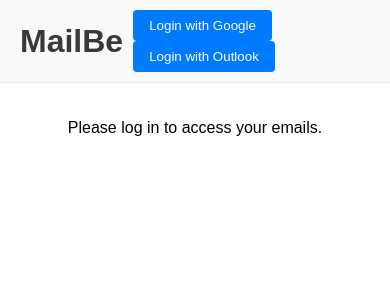
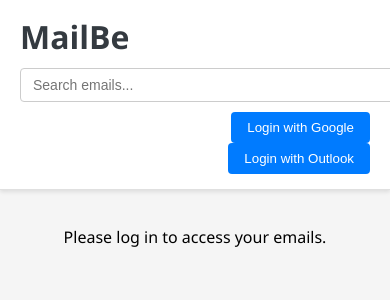
Before and after one commit to AjayyP10/MailBe, a React (Create React App) app in the folder frontend/: page / in a window 390 px wide. Shown: the top 300 px of the page. Built offline with nearby package versions, Linux system fonts and the light colour scheme.

Commit message:
Enhance frontend UI: add loading, search, attachments, error handling, and responsive design

```diff
--- a/frontend/src/App.css
+++ b/frontend/src/App.css
@@ -1,17 +1,19 @@
 .App {
-  font-family: Arial, sans-serif;
+  font-family: 'Segoe UI', Tahoma, Geneva, Verdana, sans-serif;
   height: 100vh;
   display: flex;
   flex-direction: column;
+  background-color: #f5f5f5;
 }
 
 header {
-  background-color: #f8f9fa;
-  padding: 10px 20px;
-  border-bottom: 1px solid #e9ecef;
+  background-color: #ffffff;
+  padding: 15px 20px;
+  border-bottom: 1px solid #e0e0e0;
   display: flex;
   justify-content: space-between;
   align-items: center;
+  box-shadow: 0 2px 4px rgba(0,0,0,0.1);
 }
 
 header h1 {
@@ -33,6 +35,21 @@ header button:hover {
   background-color: #0056b3;
 }
 
+.search-input {
+  padding: 8px 12px;
+  border: 1px solid #ccc;
+  border-radius: 4px;
+  margin-right: 10px;
+  width: 200px;
+  font-size: 14px;
+}
+
+.search-input:focus {
+  outline: none;
+  border-color: #007bff;
+  box-shadow: 0 0 0 2px rgba(0,123,255,0.25);
+}
+
 .email-container {
   display: flex;
   flex: 1;
@@ -40,6 +57,31 @@ header button:hover {
 }
 
 @media (max-width: 768px) {
+  header {
+    flex-direction: column;
+    align-items: flex-start;
+  }
+
+  header h1 {
+    margin-bottom: 10px;
+  }
+
+  header div {
+    display: flex;
+    flex-direction: column;
+    width: 100%;
+  }
+
+  .search-input {
+    width: 100%;
+    margin-bottom: 10px;
+    margin-right: 0;
+  }
+
+  header button {
+    align-self: flex-end;
+  }
+
   .email-container {
     flex-direction: column;
   }
@@ -48,7 +90,8 @@ header button:hover {
     width: 100%;
     height: auto;
     border-right: none;
-    border-bottom: 1px solid #e9ecef;
+    border-bottom: 1px solid #e0e0e0;
+    box-shadow: none;
   }
 
   .folders {
@@ -66,20 +109,27 @@ header button:hover {
     width: 100%;
     height: 200px;
     border-right: none;
-    border-bottom: 1px solid #e9ecef;
+    border-bottom: 1px solid #e0e0e0;
+    box-shadow: none;
   }
 
   .email-view {
     width: 100%;
     flex: 1;
+    box-shadow: none;
+  }
+
+  .loading, .error {
+    width: 100%;
   }
 }
 
 .sidebar {
   width: 200px;
-  background-color: #f8f9fa;
-  border-right: 1px solid #e9ecef;
+  background-color: #ffffff;
+  border-right: 1px solid #e0e0e0;
   padding: 20px 0;
+  box-shadow: 2px 0 4px rgba(0,0,0,0.1);
 }
 
 .folders {
@@ -91,6 +141,13 @@ header button:hover {
   cursor: pointer;
   border-radius: 4px;
   margin-bottom: 5px;
+  display: flex;
+  align-items: center;
+}
+
+.folder-icon {
+  margin-right: 8px;
+  font-size: 16px;
 }
 
 .folders div:hover {
@@ -104,24 +161,30 @@ header button:hover {
 
 .email-list {
   width: 300px;
-  border-right: 1px solid #e9ecef;
+  border-right: 1px solid #e0e0e0;
   overflow-y: auto;
   padding: 20px;
+  background-color: #ffffff;
+  box-shadow: 0 0 4px rgba(0,0,0,0.1);
 }
 
 .email-item {
   padding: 15px;
-  border-bottom: 1px solid #e9ecef;
+  border-bottom: 1px solid #e0e0e0;
   cursor: pointer;
-  transition: background-color 0.2s;
+  transition: all 0.2s;
+  border-radius: 8px;
+  margin-bottom: 5px;
 }
 
 .email-item:hover {
   background-color: #f8f9fa;
+  box-shadow: 0 2px 4px rgba(0,0,0,0.1);
 }
 
 .email-item.selected {
   background-color: #e3f2fd;
+  box-shadow: 0 2px 8px rgba(0,123,255,0.2);
 }
 
 .email-item h4 {
@@ -139,6 +202,8 @@ header button:hover {
   flex: 1;
   padding: 20px;
   overflow-y: auto;
+  background-color: #ffffff;
+  box-shadow: 0 0 4px rgba(0,0,0,0.1);
 }
 
 .email-view h2 {
@@ -153,3 +218,25 @@ header button:hover {
 .email-view .body {
   line-height: 1.6;
 }
+
+.loading {
+  display: flex;
+  justify-content: center;
+  align-items: center;
+  width: 300px;
+  font-size: 16px;
+  color: #6c757d;
+}
+
+.error {
+  display: flex;
+  justify-content: center;
+  align-items: center;
+  width: 300px;
+  font-size: 16px;
+  color: #dc3545;
+  background-color: #f8d7da;
+  padding: 10px;
+  border-radius: 4px;
+  border: 1px solid #f5c6cb;
+}
--- a/frontend/src/App.tsx
+++ b/frontend/src/App.tsx
@@ -11,6 +11,9 @@ function App() {
   const [emails, setEmails] = useState<Email[]>([]);
   const [selectedEmail, setSelectedEmail] = useState<Email | null>(null);
   const [activeFolder, setActiveFolder] = useState('Inbox');
+  const [isLoadingEmails, setIsLoadingEmails] = useState(false);
+  const [searchQuery, setSearchQuery] = useState('');
+  const [error, setError] = useState<string | null>(null);
 
   useEffect(() => {
     // Check for token in URL params (after OAuth redirect)
@@ -40,6 +43,8 @@ function App() {
   }, [isAuthenticated, token]);
 
   const fetchEmails = async () => {
+    setIsLoadingEmails(true);
+    setError(null);
     try {
       const response = await fetch('http://localhost:3001/emails', {
         headers: {
@@ -50,10 +55,13 @@ function App() {
         const emailsData = await response.json();
         setEmails(emailsData);
       } else {
-        console.error('Failed to fetch emails');
+        setError('Failed to fetch emails. Please try again.');
       }
     } catch (error) {
       console.error('Error fetching emails:', error);
+      setError('Network error. Please check your connection.');
+    } finally {
+      setIsLoadingEmails(false);
     }
   };
 
@@ -107,6 +115,13 @@ function App() {
         <header>
           <h1>MailBe</h1>
           <div>
+            <input
+              type="text"
+              placeholder="Search emails..."
+              value={searchQuery}
+              onChange={(e) => setSearchQuery(e.target.value)}
+              className="search-input"
+            />
             <button onClick={() => handleLogin('google')}>Login with Google</button>
             <button onClick={() => handleLogin('microsoft')}>Login with Outlook</button>
           </div>
@@ -122,15 +137,36 @@ function App() {
     <div className="App">
       <header>
         <h1>MailBe</h1>
-        <button onClick={handleLogout}>Logout</button>
+        <div>
+          <input
+            type="text"
+            placeholder="Search emails..."
+            value={searchQuery}
+            onChange={(e) => setSearchQuery(e.target.value)}
+            className="search-input"
+          />
+          <button onClick={handleLogout}>Logout</button>
+        </div>
       </header>
       <div className="email-container">
         <Sidebar activeFolder={activeFolder} onFolderChange={setActiveFolder} />
-        <EmailList
-          emails={emails.filter(email => email.category === activeFolder)}
-          selectedEmailId={selectedEmail?.id || null}
-          onEmailSelect={setSelectedEmail}
-        />
+        {isLoadingEmails ? (
+          <div className="loading">Loading emails...</div>
+        ) : error ? (
+          <div className="error">{error}</div>
+        ) : (
+          <EmailList
+            emails={emails.filter(email =>
+              email.category === activeFolder &&
+              (searchQuery === '' ||
+               email.subject.toLowerCase().includes(searchQuery.toLowerCase()) ||
+               email.from.toLowerCase().includes(searchQuery.toLowerCase()) ||
+               email.body.toLowerCase().includes(searchQuery.toLowerCase()))
+            )}
+            selectedEmailId={selectedEmail?.id || null}
+            onEmailSelect={setSelectedEmail}
+          />
+        )}
         <EmailView email={selectedEmail} onGenerateReply={generateReply} onScanPhishing={scanPhishing} />
       </div>
     </div>
--- a/frontend/src/components/EmailView.tsx
+++ b/frontend/src/components/EmailView.tsx
@@ -76,6 +76,20 @@ const EmailView: React.FC<EmailViewProps> = ({ email, onGenerateReply, onScanPhi
         {email.body}
       </div>
 
+      {email.attachments && email.attachments.length > 0 && (
+        <div className="attachments" style={{ marginTop: '20px', paddingTop: '15px', borderTop: '1px solid #e9ecef' }}>
+          <h3>Attachments</h3>
+          <ul style={{ listStyle: 'none', padding: 0 }}>
+            {email.attachments.map((attachment) => (
+              <li key={attachment.id} style={{ marginBottom: '10px', display: 'flex', alignItems: 'center' }}>
+                <span style={{ marginRight: '10px' }}>📎</span>
+                <span>{attachment.filename} ({(attachment.size / 1024).toFixed(2)} KB)</span>
+              </li>
+            ))}
+          </ul>
+        </div>
+      )}
+
       {onGenerateReply && (
         <div className="reply-section" style={{ marginTop: '20px', padding: '15px', borderTop: '1px solid #e9ecef' }}>
           <h3>Generate Reply</h3>
--- a/frontend/src/components/Sidebar.tsx
+++ b/frontend/src/components/Sidebar.tsx
@@ -6,18 +6,24 @@ interface SidebarProps {
 }
 
 const Sidebar: React.FC<SidebarProps> = ({ activeFolder, onFolderChange }) => {
-  const folders = ['Inbox', 'Promotional', 'Potential Scam', 'Scam'];
+  const folders = [
+    { name: 'Inbox', icon: '📧' },
+    { name: 'Promotional', icon: '📢' },
+    { name: 'Potential Scam', icon: '⚠️' },
+    { name: 'Scam', icon: '🚨' }
+  ];
 
   return (
     <div className="sidebar">
       <div className="folders">
         {folders.map((folder) => (
           <div
-            key={folder}
-            className={activeFolder === folder ? 'active' : ''}
-            onClick={() => onFolderChange(folder)}
+            key={folder.name}
+            className={activeFolder === folder.name ? 'active' : ''}
+            onClick={() => onFolderChange(folder.name)}
           >
-            {folder}
+            <span className="folder-icon">{folder.icon}</span>
+            {folder.name}
           </div>
         ))}
       </div>
```
